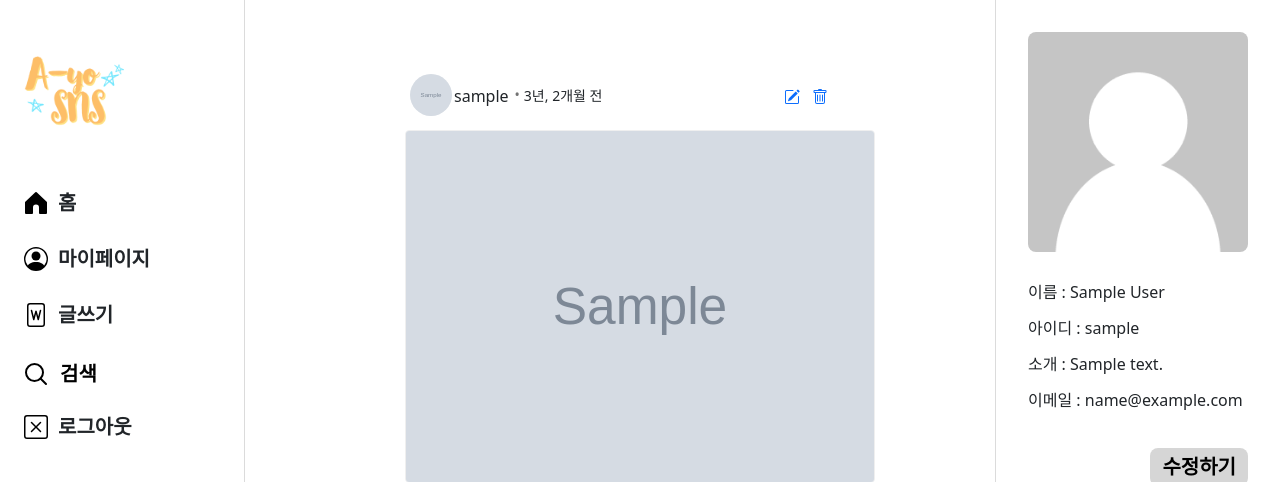
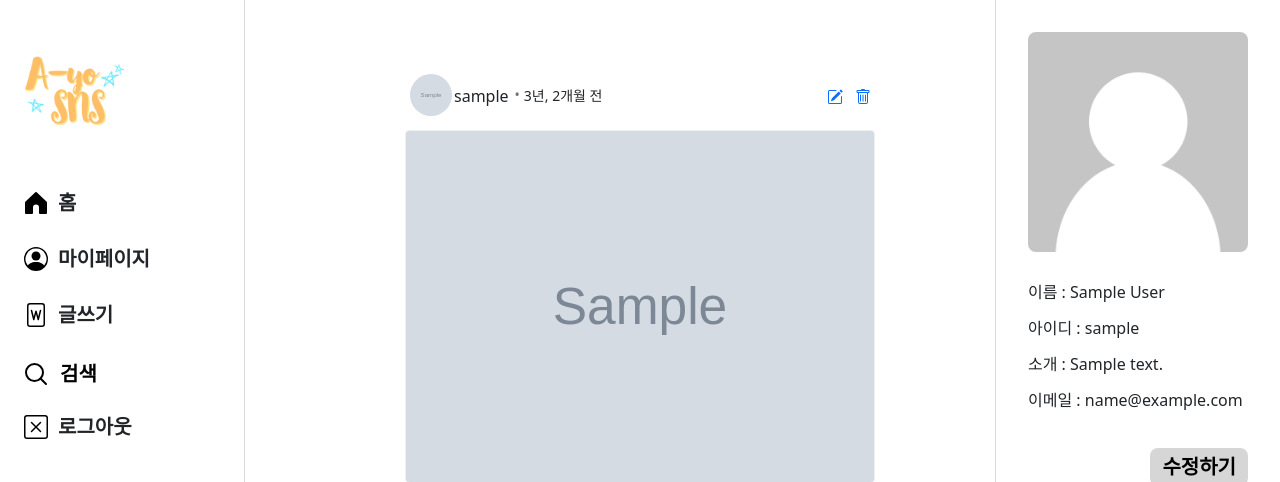
Before and after one commit to iyaiyagithub/SNS, a Django app: page /post/ in a window 1280 px wide. Shown: the top 482 px of the page. Run offline with Django 4.2, Linux system fonts and the light colour scheme; a user stored in the database is signed in; tables that the repository leaves empty hold one stand-in row (values such as "Sample post"); grey boxes marked "Sample" are stand-in pictures; some libraries are stand-ins or nearby versions.

Commit message:
수정, 삭제 버튼 오른쪽으로 붙이기

```diff
--- a/static/css/post/main.css
+++ b/static/css/post/main.css
@@ -135,8 +135,6 @@ a {
   flex-direction: row;
   justify-content: space-around;
   align-items: center;
-  position: absolute;
-  right: 0;
 }
 
 .edit-del-btn {
--- a/templates/post/posts.html
+++ b/templates/post/posts.html
@@ -17,7 +17,8 @@
               <div id="post-content">
                 <!-- 작성자정보 -->
                 <div id="post-create-user">
-                  <header id="post-user">
+                  <header class="head-main-box">
+                    <div id="post-user">
                       {% if post.author.profile_photo %}
                       <a href="#">
                         <span class="photo2">
@@ -39,6 +40,7 @@
                         </div>
                         <div class="profile-at">
                           <span>•</span>{{ post.create_at|timesince }} 전
+                        </div>
                       </div>
                     </div>
                     <!-- 수정,삭제 버튼 -->
```
Lines whose indentation alone changed are shown as unchanged.
